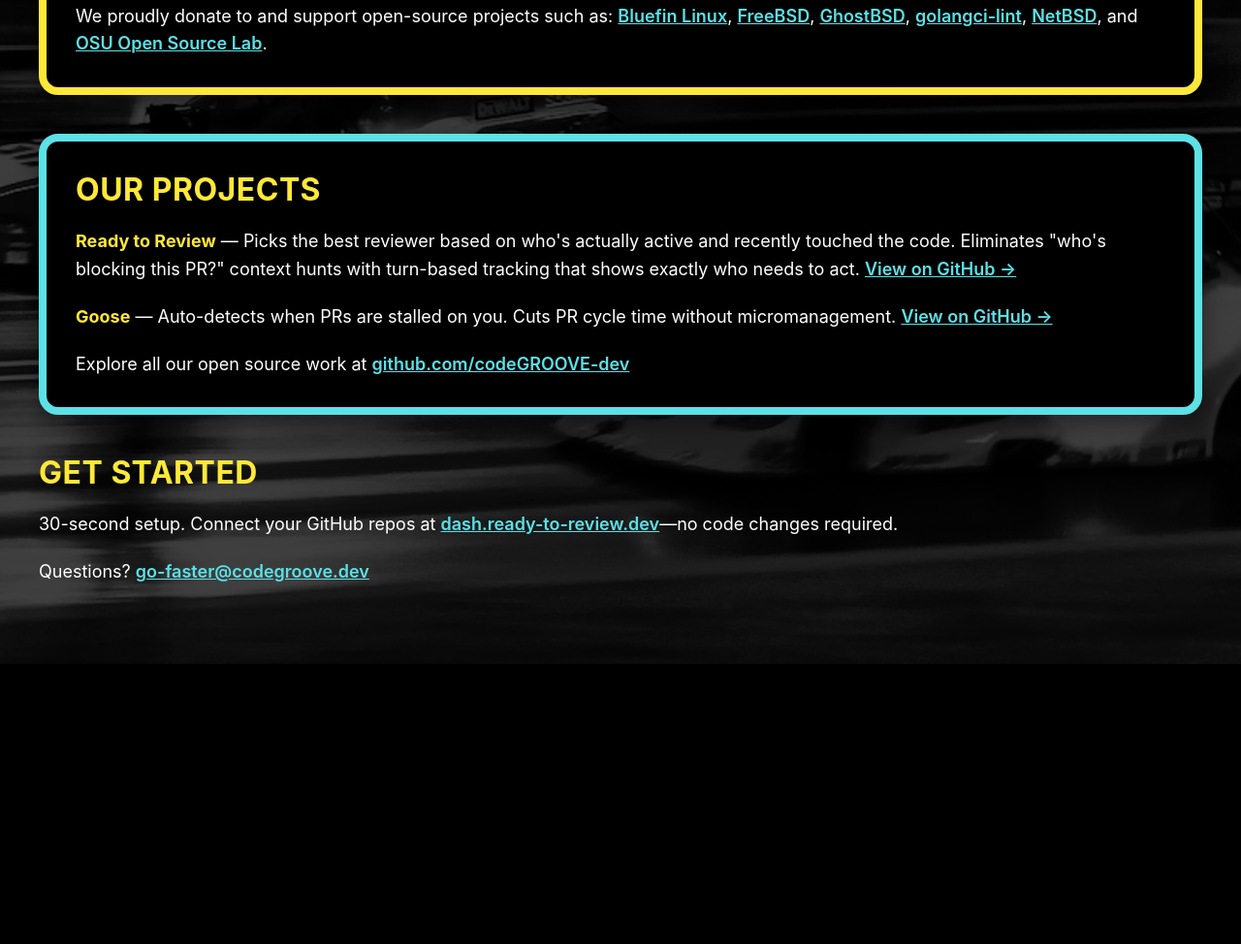
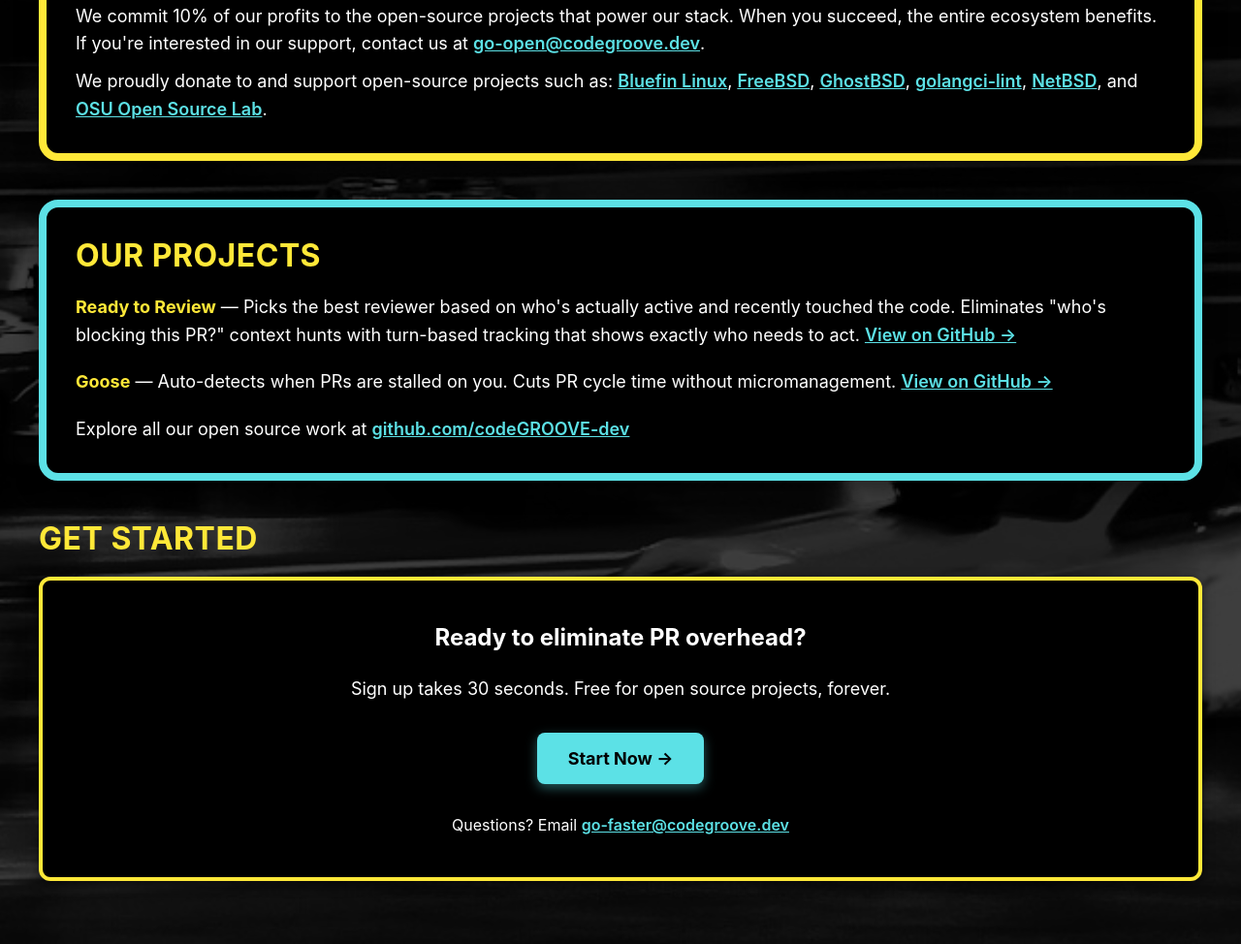
Before and after one commit to codeGROOVE-dev/codegroove-dev.github.io, an Eleventy site: page src/opensource/index.njk in a window 1280 px wide. Shown: the part 564-1538 px from the top of the page at 97% size. Before the commit the page ends 1249 px from the top, so only its background shows below. Built offline with nearby package versions, Linux system fonts and the light colour scheme; Eleventy itself is replaced by a stand-in of ours; files that its build step writes are made by us from their sources.

Commit message:
tune open-source page

```diff
--- a/src/opensource/index.njk
+++ b/src/opensource/index.njk
@@ -22,6 +22,7 @@ title: Open Source
     <div style="background: var(--black); border: 8px solid var(--yellow); border-radius: 20px; padding: 30px; margin-bottom: 30px; box-shadow: 0 8px 24px rgba(0, 0, 0, 0.4);">
       <h2 style="margin-top: 0;">WHY WE DO THIS</h2>
       <p style="margin: 0 0 10px 0;">You're already donating your time. We eliminate the context-switching overhead that kills your flow state—so you can spend more time shipping code, less time chasing PR status.</p>
+      <p style="margin: 0 0 10px 0;">We commit 10% of our profits to the open-source projects that power our stack. When you succeed, the entire ecosystem benefits. If you're interested in our support, contact us at <a href="mailto:go-open@codegroove.dev">go-open@codegroove.dev</a>.</p>
       <p style="margin: 0;">We proudly donate to and support open-source projects such as: <a href="https://projectbluefin.io/">Bluefin Linux</a>, <a href="https://freebsd.org/">FreeBSD</a>, <a href="https://ghostbsd.org/">GhostBSD</a>, <a href="https://github.com/golangci/golangci-lint">golangci-lint</a>, <a href="https://www.netbsd.org/">NetBSD</a>, and <a href="https://osuosl.org/">OSU Open Source Lab</a>.</p>
     </div>
 
@@ -36,7 +37,11 @@ title: Open Source
     </div>
 
     <h2>GET STARTED</h2>
-    <p>30-second setup. Connect your GitHub repos at <a href="https://dash.ready-to-review.dev">dash.ready-to-review.dev</a>—no code changes required.</p>
-    <p>Questions? <a href="mailto:go-faster@codegroove.dev">go-faster@codegroove.dev</a></p>
+    <div class="groove-card groove-card--yellow" style="text-align: center; padding: 40px;">
+      <p style="font-size: 24px; font-weight: 700; margin-bottom: 20px; color: var(--white);">Ready to eliminate PR overhead?</p>
+      <p style="margin-bottom: 30px; font-size: 18px; color: var(--white);">Sign up takes 30 seconds. Free for open source projects, forever.</p>
+      <a href="https://github.com/apps/ready-to-review-beta" style="display: inline-block; background: var(--cyan); color: var(--black); padding: 16px 32px; border-radius: 8px; text-decoration: none; font-weight: 700; font-size: 18px; transition: transform 0.2s, box-shadow 0.2s; box-shadow: 0 4px 12px rgba(92, 225, 230, 0.4);">Start Now →</a>
+      <p style="margin-top: 30px; font-size: 16px; color: var(--white);">Questions? Email <a href="mailto:go-faster@codegroove.dev" style="color: var(--cyan); text-decoration: underline;">go-faster@codegroove.dev</a></p>
+    </div>
   </div>
 </section>
--- a/src/products/ready-to-review.njk
+++ b/src/products/ready-to-review.njk
@@ -176,7 +176,7 @@ title: Ready to Review - Eliminate PR coordination overhead
     <h2>GET STARTED</h2>
     <div class="groove-card groove-card--yellow" style="text-align: center; padding: 40px;">
       <p style="font-size: 24px; font-weight: 700; margin-bottom: 20px; color: var(--white);">Ready to merge 20X faster?</p>
-      <p style="margin-bottom: 30px; font-size: 18px; color: var(--white);">Sign up takes 2 minutes. Free for open source projects, forever.</p>
+      <p style="margin-bottom: 30px; font-size: 18px; color: var(--white);">Sign up takes 30 seconds. Free for open source projects, forever.</p>
       <a href="https://github.com/apps/ready-to-review-beta" style="display: inline-block; background: var(--cyan); color: var(--black); padding: 16px 32px; border-radius: 8px; text-decoration: none; font-weight: 700; font-size: 18px; transition: transform 0.2s, box-shadow 0.2s; box-shadow: 0 4px 12px rgba(92, 225, 230, 0.4);">Start Now →</a>
       <p style="margin-top: 30px; font-size: 16px; color: var(--white);">Questions? Email <a href="mailto:go-faster@codegroove.dev" style="color: var(--cyan); text-decoration: underline;">go-faster@codegroove.dev</a></p>
     </div>
```
